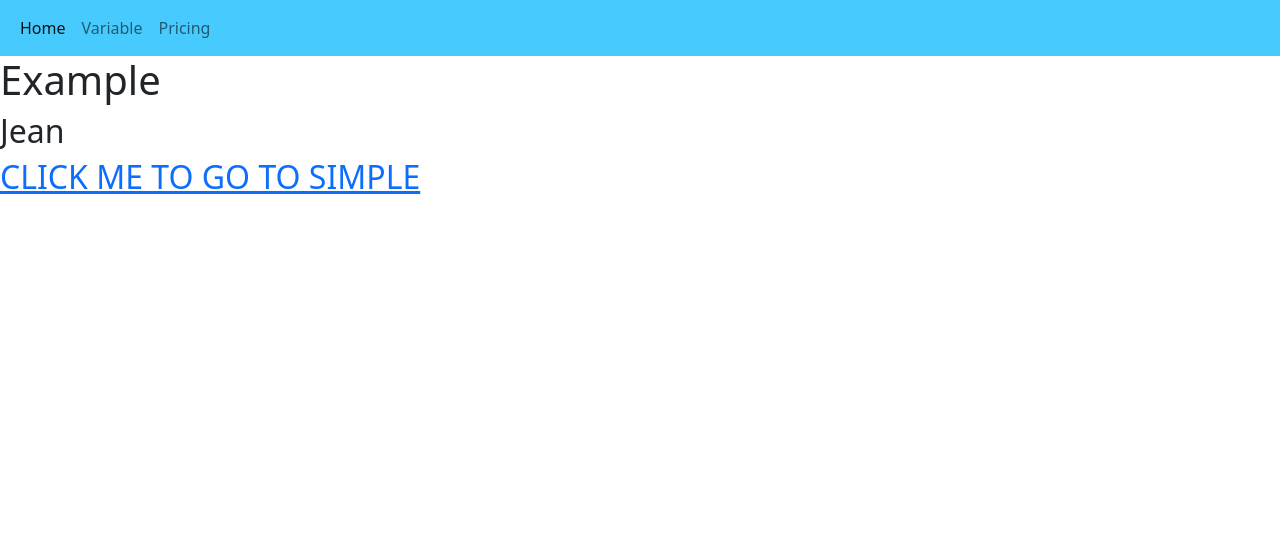
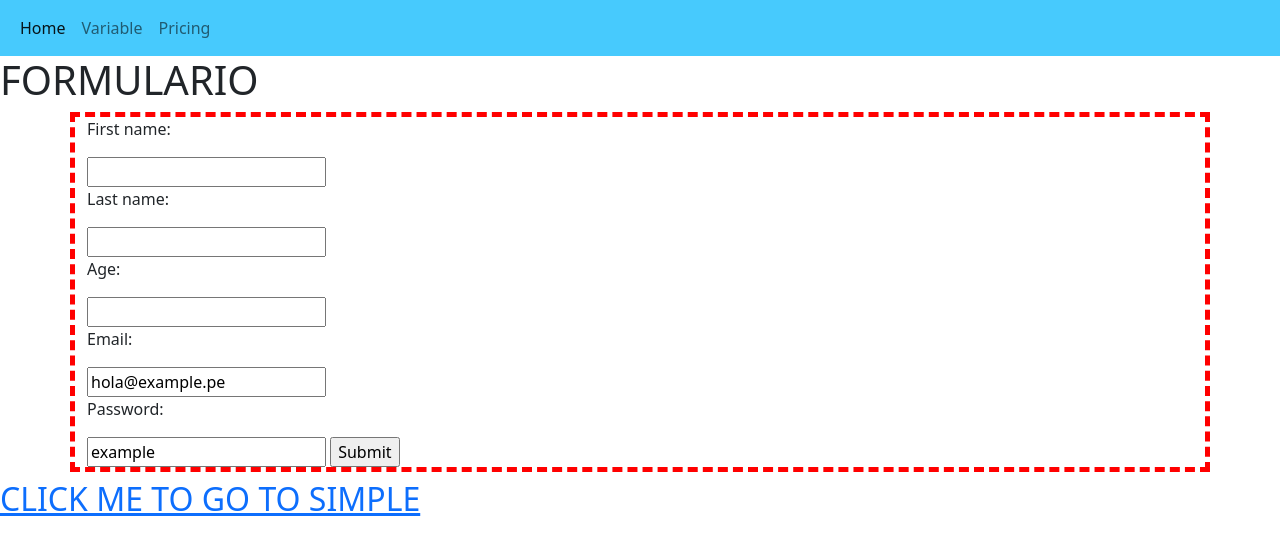
Before and after one commit to jeanvegadev/Django-webpage, a Django app: page /my_app/variable in a window 1280 px wide. Shown: the top 555 px of the page. Run offline with Django 4.2, Linux system fonts and the light colour scheme.

Commit message:
form added

```diff
--- a/my_site/my_app/admin.py
+++ b/my_site/my_app/admin.py
@@ -6,5 +6,6 @@ from my_app.models import Usuario
 class UsuarioAdmin(admin.ModelAdmin):
     fieldsets = [
         ('NOMBRES',{'fields':['first_name', 'last_name']}),
-        ('EDAD',{'fields':['age']})
+        ('EDAD',{'fields':['age']}),
+        ('EMAIL',{'fields':['email','password']})
     ]
--- /dev/null
+++ b/my_site/my_app/forms.py
@@ -0,0 +1,21 @@
+from django import forms
+from .models import Usuario
+
+# class UsuarioForm(forms.Form):
+#     first_name = forms.CharField(label="First name",max_length=30)
+#     last_name = forms.CharField(label="Last name", max_length=30)
+#     age = forms.IntegerField(label="Age")
+#     email = forms.EmailField(label="Email")
+#     password = forms.CharField(label="Password", widget=forms.PasswordInput)
+
+
+class UsuarioForm(forms.ModelForm):
+    class Meta:
+        model = Usuario
+        fields = "__all__"
+
+        error_messages = {
+            "age":{
+                'max_value': "Tú edad no debe ser más de 100"
+            }
+        }
--- a/my_site/my_app/models.py
+++ b/my_site/my_app/models.py
@@ -6,6 +6,8 @@ class Usuario(models.Model):
     first_name = models.CharField(max_length=30)
     last_name = models.CharField(max_length=30)
     age = models.IntegerField(validators=[MinValueValidator(5), MaxValueValidator(100)])
+    email = models.EmailField(default="hola@example.pe")
+    password = models.CharField(max_length=20, default="example")
 
     def __str__(self):
         return f"{self.first_name} {self.last_name} is {self.age} years old "
--- /dev/null
+++ b/my_site/my_app/static/my_app/custom.css
@@ -0,0 +1,3 @@
+.myform{
+    border: 5px dashed red;
+}
--- /dev/null
+++ b/my_site/my_app/templates/my_app/form.html
@@ -0,0 +1,25 @@
+{% extends 'base.html' %}
+
+{% block content%}
+
+<h1>FORMULARIO</h1>
+<div class="container myform">
+    <form method="POST">
+        {% csrf_token %}
+        {% for field in form %}
+            <div class="mb-3">
+                {{field.label_tag}}
+            </div>
+            {{field}}
+            {{field.errors}}
+        {% endfor %}
+
+        <input type="submit">
+    </form>
+</div>
+
+
+
+<h2>{# some comment #}</h2>
+<h2><a href="{% url 'my_app:simple' %}">CLICK ME TO GO TO SIMPLE</a></h2>
+{% endblock %}
--- a/my_site/my_app/templates/my_app/variable.html
+++ /dev/null
@@ -1,8 +0,0 @@
-{% extends 'base.html' %}
-
-{% block content%}
-<h1>Example </h1>
-<h2>{{first_name | lower | capfirst}}</h2>
-<h2>{# some comment #}</h2>
-<h2><a href="{% url 'my_app:simple' %}">CLICK ME TO GO TO SIMPLE</a></h2>
-{% endblock %}
--- a/my_site/my_app/urls.py
+++ b/my_site/my_app/urls.py
@@ -5,7 +5,7 @@ app_name = "my_app"
 
 urlpatterns = [
     path('', views.simple_view, name="simple"),
-    path('variable', views.variable_view, name="variable"),
+    path('variable', views.form_view, name="variable"),
     path('<int:num_page>', views.num_page_view, name=""),
     path('<str:topic>', views.topic_view, name="topic-page"),
 ]
--- a/my_site/my_app/views.py
+++ b/my_site/my_app/views.py
@@ -1,7 +1,9 @@
-from django.shortcuts import render
+from multiprocessing import context
+from django.shortcuts import redirect, render
 from django.http import Http404, HttpResponse, HttpResponseNotFound, HttpResponseRedirect
 from django.urls import reverse
 from my_app.models import Usuario
+from my_app.forms import UsuarioForm
 
 articles = {
     "sports": "deportes",
@@ -31,9 +33,13 @@ def simple_view(request):
     context = {"usuarios": usuarios}
     return render(request, "my_app/example.html", context=context)
 
-def variable_view(request):
-    my_var = {
-        'first_name':'jean',
-        'last_name':'vega'
-    }
-    return render(request, "my_app/variable.html", context=my_var)
+def form_view(request):
+    if request.method == "POST":
+        form = UsuarioForm(request.POST)
+        if form.is_valid():
+            form.save()
+            return redirect(reverse('my_app:simple'))
+    else:
+        form = UsuarioForm()
+
+    return render(request, "my_app/form.html", context={"form": form})
--- a/my_site/templates/base.html
+++ b/my_site/templates/base.html
@@ -11,6 +11,8 @@
     <link href="{% static 'css/mycss.css'%}" rel="stylesheet">
     <!-- JavaScript Bundle with Popper -->
     <script src="https://cdn.jsdelivr.net/npm/bootstrap@5.2.0-beta1/dist/js/bootstrap.bundle.min.js" integrity="sha384-pprn3073KE6tl6bjs2QrFaJGz5/SUsLqktiwsUTF55Jfv3qYSDhgCecCxMW52nD2" crossorigin="anonymous"></script>
+
+    <link href="{% static 'my_app/custom.css'%}" rel="stylesheet">
     <title>Document</title>
 </head>
 <body>
```
Also changed, not shown: my_site/db.sqlite3, my_site/my_app/migrations/0002_usuario_email_usuario_password.py (added).
